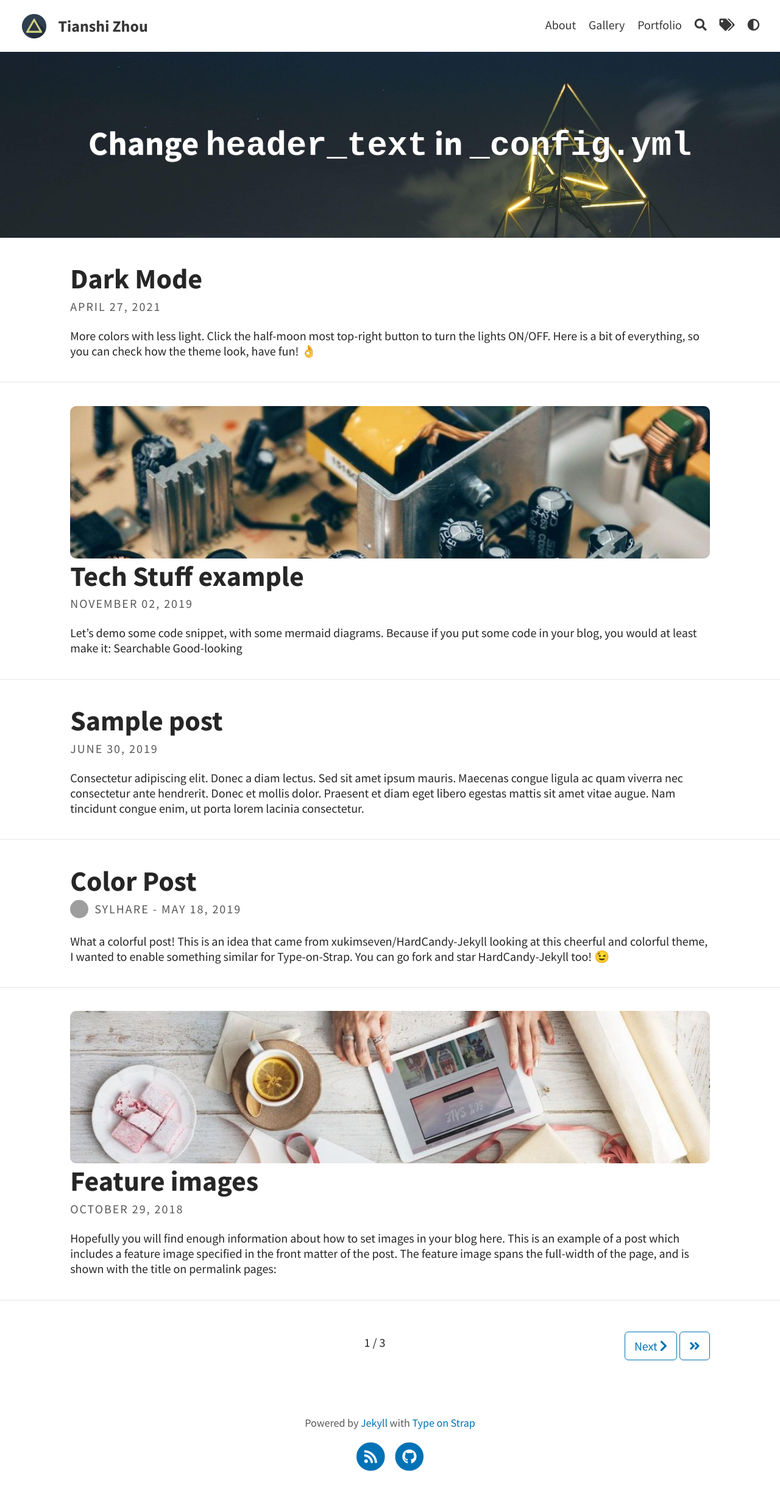
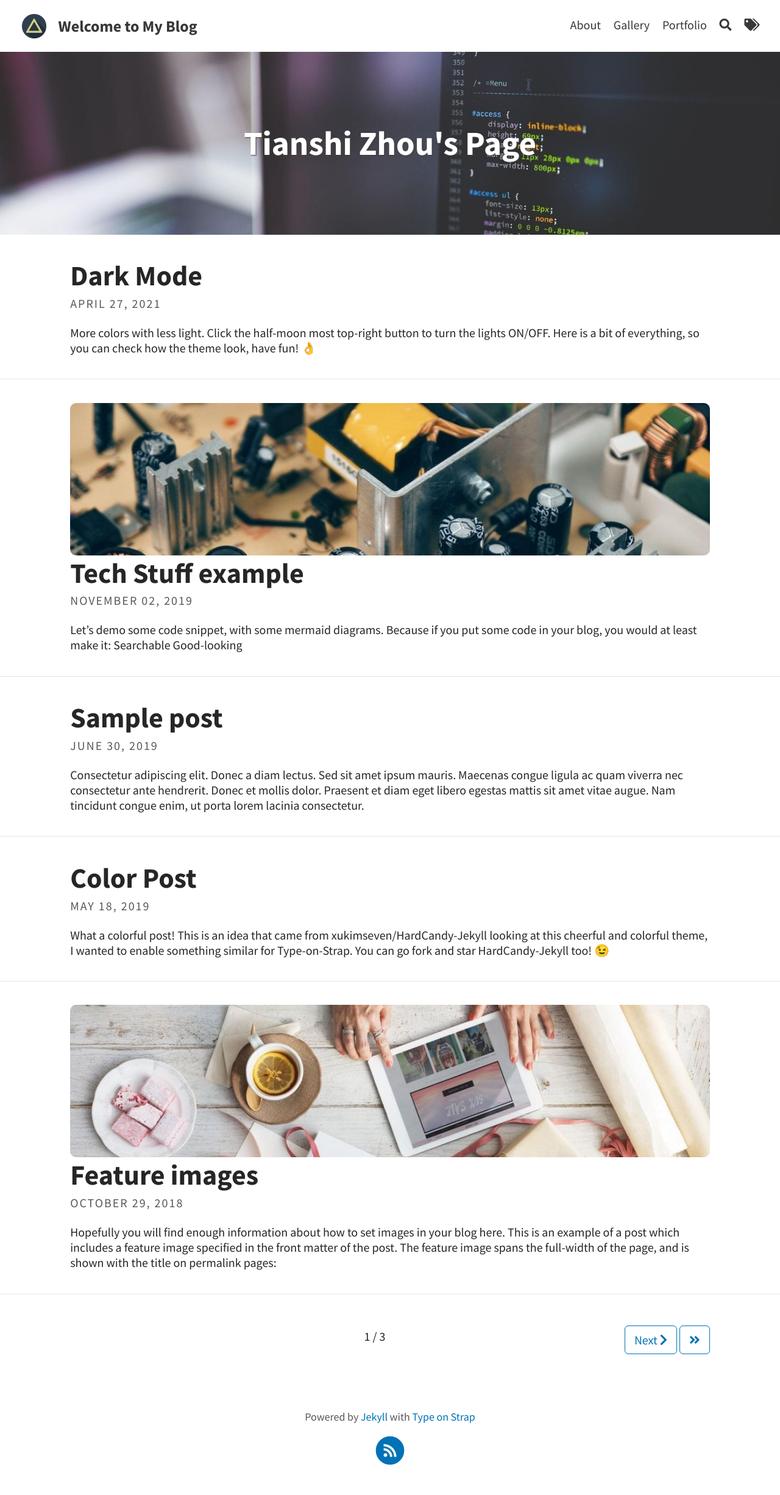
Before and after one commit to billy0210/billy0210.github.io, a Jekyll site: the page built from index.html, in a window 1280 px wide. Shown: the whole page at 61% size. Built offline with Jekyll 4.4.1, drawn with Linux system fonts in a browser that asks for light colours; the list of posts is cut into pages by our own code; grey boxes are pictures that could not be loaded.

Commit message:
Update _config.yml
another initial update

```diff
--- a/_config.yml
+++ b/_config.yml
@@ -3,15 +3,14 @@ baseurl: ""
 url: "https://billy0210.github.io"
 
 # THEME-SPECIFIC CONFIGURATION
-title: Tianshi Zhou                                     # site's title
-description: "A website with blog posts and pages"      # used by search engines
-avatar: assets/img/triangle.png                         # Empty for no avatar in navbar
+title: Welcome to My Blog                         # site's title
+description: "A website with demos for AI education"    # used by search engines
+avatar: assets/img/triangle.png                     # Empty for no avatar in navbar
 favicon: assets/favicon.ico                             # Icon displayed in the tab
 
 # Header and footer text
-header_text: Change <code>header_text</code> in <code>_config.yml</code>  # Change Blog header text
-header_feature_image: assets/img/header/triangular.jpeg
-header_feature_image_responsive: true
+header_text: Tianshi Zhou's Page
+header_feature_image: assets/img/pexels/computer.jpeg
 footer_text: >
   Powered by <a href="https://jekyllrb.com/">Jekyll</a> with <a href="https://github.com/sylhare/Type-on-Strap">Type on Strap</a>
 
@@ -20,44 +19,28 @@ excerpt: true                                           # Or "truncate" (first 2
 post_navigation: true
 color_image: /assets/img/lineart.png                    # A bit transparent for color posts.
 
-# BLOG CONFIGURATION
-post_navigation: true
-paginate: 10
-paginate_path: "blog/page:num"
-plugins: [jekyll-paginate, jekyll-seo-tag, jekyll-feed]
-
 # Features
-# More in the _data folder for share buttons, author and language
+# More in the _data folder for social icons, share buttons, author and language
 # For layout customization, go to the "_sass > base" folder, and check "_variables.scss"
 katex: true                                             # Enable if using math markup
-mermaid: default                                        # Enable mermaid-js for diagrams, use theme: base, forest, dark, default, neutral
+mermaid: true                                           # Enable mermaid-js for sequence and diagrams
 google_analytics:                                       # Tracking ID, e.g. "UA-000000-01"
 cookie_consent: false                                   # To respect the usage of cookies
-color_theme: auto                                       # auto, dark or light
-
-# Comments
-comments:
-  disqus_shortname:                                     # Your discus shortname for comments
-  cusdis_app_id:                                        # Your cusdis data-app-id
-  utterances:                                           # Enable by filling below information. For more info, go to https://utteranc.es
-    repo:                                               # your public comments repository (e.g. owner/repo)
-    issue-term:                                         # Issue term (e.g. "comment" consider issues with this word in the title as comments)
+disqus_shortname:                                       # Your discus shortname for comments
 
 # PAGINATION
 paginate: 5
 paginate_path: "/blog/page:num"
 
-# PORTFOLIO
-collections:
-  portfolio:
-    output: true
-    permalink: /:collection/:name
-
 # BUILD SETTINGS
-sass:
-  style: compressed
 plugins: [jekyll-paginate, jekyll-seo-tag, jekyll-feed]
-exclude: [".jekyll-cache", ".jekyll-metadata", ".idea", "vendor/*", "assets/node_modules/*"]
+exclude: [".jekyll-cache", ".idea", "vendor/*", "assets/node_modules"]
 
 # theme: type-on-strap                                  # if using the theme as a jekyll theme gem
 remote_theme: sylhare/Type-on-Strap                     # If using as a remote_theme in github
+
+data:
+  social:
+    rss: true
+    email_address: "zts1917362597@gmail.com"
+#     github: "***"
```
